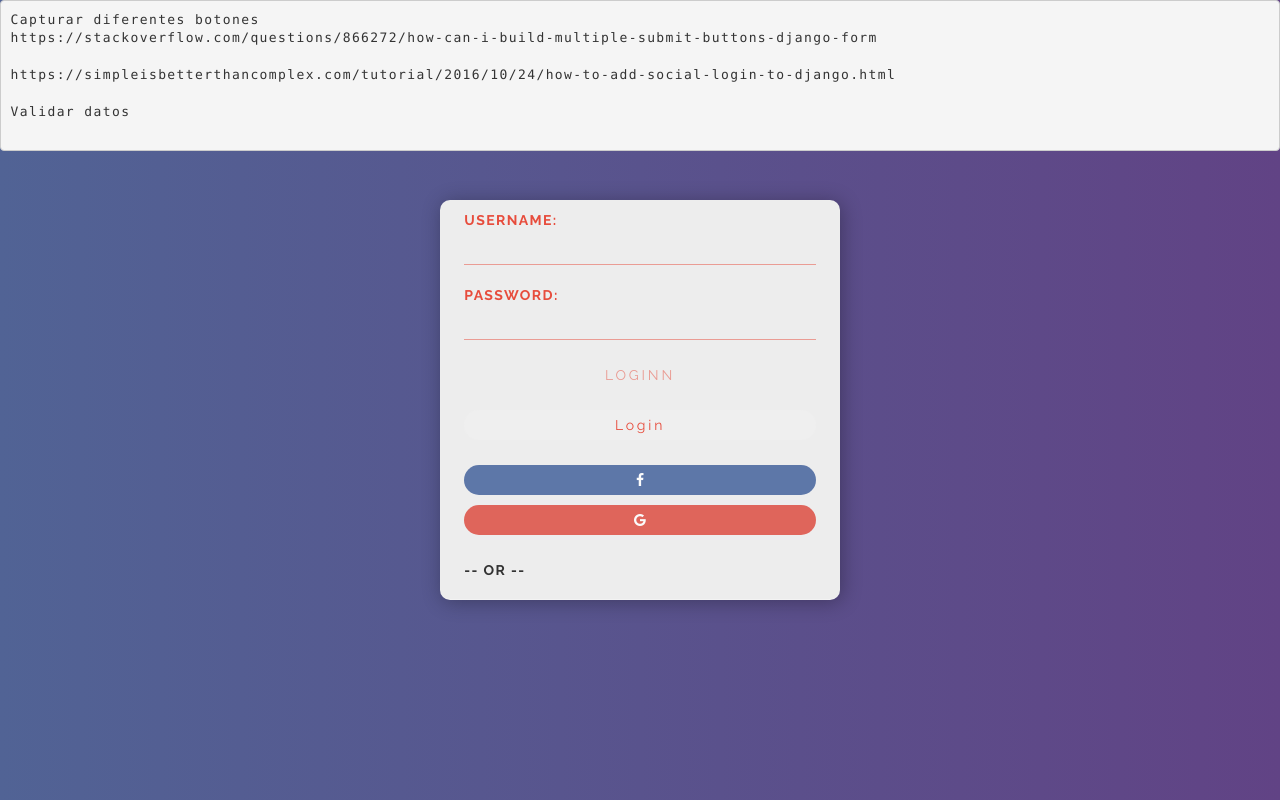
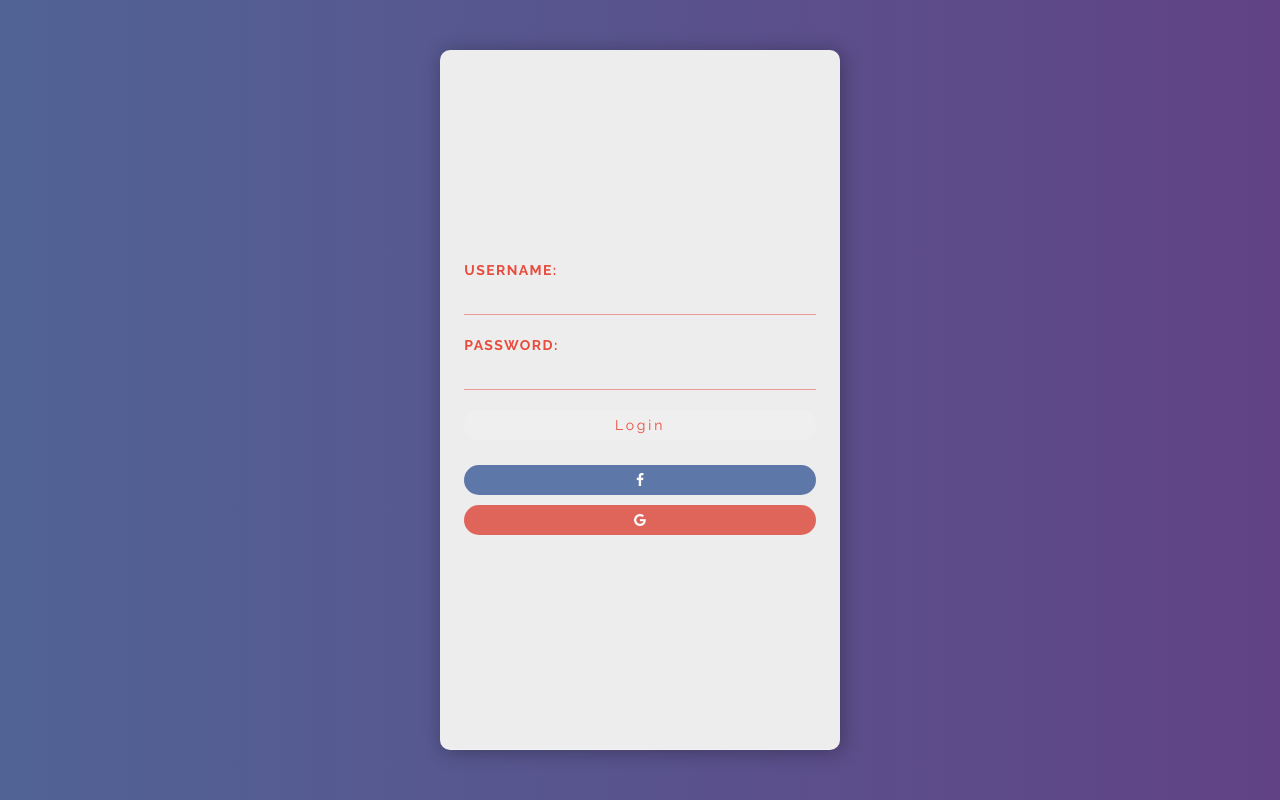
Before and after one commit to GammaPegasi/Kambo, a Django app: page /get_name/ in a window 1280 px wide. Run offline with Django 3.2, Linux system fonts and the light colour scheme; some libraries are stand-ins or nearby versions.

Commit message:
login with django rest framework

```diff
--- a/mysite/view.py
+++ b/mysite/view.py
@@ -72,16 +72,16 @@ def submitedData(request):
 def salvattore(request):
    return render(request, 'salvattore.html')
 
-@login_required(login_url='/loginForm/')
+@login_required()
 def newspaper(request):
    return render(request, 'newspaper.html')
 
 
-@login_required(login_url='/loginForm/')
+@login_required()
 def camera(request ):
    return render(request, 'camera.html')
 
-@login_required(login_url='/loginForm/')
+@login_required()
 def view_mongo(request, searchKey ):
     client = pymongo.MongoClient('mongodb://hora:hora@ds111798.mlab.com:11798/timestamps')
     db = client.timestamps
@@ -93,7 +93,7 @@ def view_mongo(request, searchKey ):
     return HttpResponse(docs, content_type='application/json', )
 
 
-@login_required(login_url='/loginForm/')
+@login_required()
 def mongo_quick_search(request, searchKey):
     client = pymongo.MongoClient('mongodb://hora:hora@ds111798.mlab.com:11798/timestamps')
     db = client.timestamps
@@ -109,7 +109,7 @@ def mongo_quick_search(request, searchKey):
     return response
 
 
-@login_required(login_url='/loginForm/')
+@login_required()
 # def mongo_js(request, searchKey):
 def mongo_js(request ):
     client = pymongo.MongoClient('mongodb://hora:hora@ds111798.mlab.com:11798/timestamps')
@@ -123,11 +123,11 @@ def mongo_js(request ):
     # json.loads](str( page.fetch()  ))
     # cursor  = db.items.find( { 'price': { '$gt': 5000, '$lt': 5500 } }).skip(0).limit(25)
 
-@login_required(login_url='/loginForm/')
+@login_required()
 def send_retrieve_favorite(request):
    return render(request, 'send_retrieve_favorite.html', { 'user' : 'alex'} )
 
-# @login_required(login_url='/loginForm/')
+# @login_required()
 # def json_favorites_post(request, id_prod):
 #     #alx = User.objects.all()[0]
 #     f = Favo.objects.get(user = request.user)
@@ -139,7 +139,7 @@ def send_retrieve_favorite(request):
     # # return JsonResponse(f.json_favorite_ids, safe=False)
     # return JsonResponse({"id_prod": id_prod }, safe=False)
 
-# @login_required(login_url='/loginForm/')
+# @login_required()
 # def json_favorites(request):
 #     # alx = User.objects.all()[0]
 #     #f = Favorite.objects.get(user = alx)
@@ -151,16 +151,16 @@ def list_cars_json(request):  # static html file with javascript
     car_list = list(autos)
     return JsonResponse(car_list, safe=False)
 
-@login_required(login_url='/loginForm/')
+@login_required()
 def find_files(request):
    return render(request, 'find_files.html')
 
 
-@login_required(login_url='/loginForm/')
+@login_required()
 def mongodb(request):
    return render(request, 'mongodb.html')
 
-@login_required(login_url='/loginForm/')
+@login_required()
 def response_json_search_files(request, searchKey):
     command = 'find /home/kambo/mysite -name *' + searchKey + '*.*'
     out = os.popen(command).readlines()
@@ -172,7 +172,7 @@ def response_json_search_files(request, searchKey):
     #         send.append(ln)
     return JsonResponse(out, safe=False)
 
-@login_required(login_url='/loginForm/')
+@login_required()
 def response_json_grep(request, grepKey):
     command =  'grep -rn \'/home/kambo/mysite\' -e \''+ grepKey+'\''
     out = os.popen(command).readlines()
@@ -182,25 +182,24 @@ def response_json_grep(request, grepKey):
             send.append(ln)
     return JsonResponse(send, safe=False)
 
-@login_required(login_url='/loginForm/')
+@login_required()
 def searchAngularJS(request):  # static html file with javascript
    return render(request, 'searchAngularJS.html')
 
 
-@login_required(login_url='/loginForm/')
+@login_required()
 def url_index(request):  # static html file with javascript
    return render(request, 'url_index.html')
 
-@login_required(login_url='/loginForm/')
+@login_required()
 def search_REST_API(request):  # static html file with javascript
    return render_to_response('search_REST_API.html')
 
-# @login_required(login_url='/loginForm/')
-
+@login_required()
 def version(request):  # static html file with javascript
    return render(request, 'version.html', {'user': request.user, 'request': request.method} )
 
-@login_required(login_url='/loginForm/')
+@login_required()
 def popover(request):  # static html file with javascript
    return render_to_response('popover.html')
 
@@ -210,15 +209,15 @@ def loginForm(request):  # static html file with javascript
 # **************************************************************
 
 # import json
-@login_required(login_url='/loginForm/')
+@login_required()
 def render_json_rep_template(request):
     return render(request, 'render_json_rep_template.html')
 
-@login_required(login_url='/loginForm/')
+@login_required()
 def geolocalization_template(request):
     return render(request, 'geolocalization_template.html')
 
-@login_required(login_url='/loginForm/')
+@login_required()
 def response_json_rep(request):
     car = Car.objects.filter(brand="Renault")
     json_obj = car[0].json_rep
@@ -228,7 +227,7 @@ from django.db.models import Q
 from django.core.paginator import Paginator #, EmptyPage, PageNotAnInteger
 
 
-@login_required(login_url='/loginForm/')
+@login_required()
 def simpleSearch(request):
 
     req_param = ''
@@ -248,12 +247,12 @@ def simpleSearch(request):
     return render(request,"simpleSearch.html",{'req': request, 'host': request.get_host(), 'params': request.content_params, 'setCars': setCars , 'pagina': page, 'req_param':req_param } )
 
 
-@login_required(login_url='/loginForm/')
+@login_required()
 def form(request):  # static html file with javascript
    return render(request, 'form.html', {})
 
 
-@login_required(login_url='/loginForm/')
+@login_required()
 def message(request):  # static html file with javascript
    return render_to_response('message.html')
 
--- a/templates/loginForm.html
+++ b/templates/loginForm.html
@@ -20,130 +20,9 @@
 
 </head>
 
+<link href="/static/css/validForm.css" rel="stylesheet">
 
-<style>
-@import url("https://fonts.googleapis.com/css?family=Raleway:400,400i,700");
 
-* {
-  margin: 0;
-  padding: 0;
-  box-sizing: border-box;
-}
-
-html, body {
-  width: 100%;
-  height: 100%;
-}
-
-body {
- background: #614385;  /* fallback for old browsers */
-background: -webkit-linear-gradient(to right, #516395, #614385);  /* Chrome 10-25, Safari 5.1-6 */
-background: linear-gradient(to right, #516395, #614385); /* W3C, IE 10+/ Edge, Firefox 16+, Chrome 26+, Opera 12+, Safari 7+ */
-  font-family: 'Raleway', sans-serif;
-  letter-spacing: 0.1em;
-}
-
-  .container {
-    width: 400px;
-    height: 400px;
-    background: #EDEDED;
-    position: absolute;
-    margin: auto;
-    top: 0;
-    bottom: 0;
-    left: 0;
-    right: 0;
-    border-radius: 10px;
-    border-bottom: 1px solid rgba(255, 255, 255, 0.3);
-    box-shadow: 2px 2px 20px rgba(0, 0, 0, 0.3);
-  }
-
-    .content-container {
-      width: 95%;
-      height: 100%;
-      position: relative;
-      margin: auto;
-      display: flex;
-      flex-direction: column;
-      justify-content: center;
-    }
-        label {
-          color: #E74C3C;
-          text-transform: uppercase;
-        }
-        input {
-          width: 100%;
-          height: 30px;
-          margin-bottom: 20px;
-          background: none;
-          color: #E74C3C;
-          border: none;
-          border-bottom: 1px solid #E74C3C;
-          opacity: 0.5;
-          transition: opacity 0.3s;
-        }
-        input:hover {
-          opacity: 1;
-        }
-        input:focus {
-          outline: none;
-        }
-      .frg-password {
-        text-decoration: none;
-        color: #E74C3C;
-      }
-      .frg-password:hover {
-        color: black;
-      }
-      .frg-password:visited {
-        color: #E74C3C;
-      }
-      .login {
-        width: 100%;
-        height: 30px;
-        border: none;
-        margin-bottom: 20px;
-        border-radius: 25px;
-        font-family: 'Raleway', sans-serif;
-        letter-spacing: 0.2em;
-        color: #E74C3C;
-        transition: background 1s, color 1s;
-      }
-      .login:hover {
-        background: #E74C3C;
-        color: #ECF0F1;
-        cursor: pointer;
-      }
-      .media {
-        width: 100%;
-        height: 30px;
-        border: none;
-        margin: 5px 0;
-        border-radius: 25px;
-        opacity: 0.8;
-        transition: opacity 0.3s;
-      }
-      .media:hover {
-        opacity: 1;
-        cursor: pointer;
-      }
-      .fb {
-        background: #3A5A98;
-        color: white;
-      }
-      .g {
-        background: #DC4437;
-        color: white;
-      }
-      button:focus {
-        outline: none;
-      }
-
-      input:focus {
-        outline: none;
-      }
-
-</style>
 
 <body>
 
@@ -167,31 +46,17 @@ background: linear-gradient(to right, #516395, #614385); /* W3C, IE 10+/ Edge, F
             {{ form.password }}
         </div>
 
-        <input type="submit" class="login" type="submit" value="LOGINN">
         <button class="login"> Login</button>
         <button class="media fb" name='facebook'><i class="fa fa-facebook" aria-hidden="true"></i></button>
         <button class="media g" name='google' ><i class="fa fa-google" aria-hidden="true"></i></button>
     </form>
-<br>
-  <p><strong>-- OR --</strong></p>
+
 
   </div>
 
 </div>
 
-<div>
 
-<pre>
-Capturar diferentes botones
-https://stackoverflow.com/questions/866272/how-can-i-build-multiple-submit-buttons-django-form
-
-https://simpleisbetterthancomplex.com/tutorial/2016/10/24/how-to-add-social-login-to-django.html
-
-Validar datos
-
-</pre>
-
-</div>
 
 </body>
 
```
Also changed, not shown: mysite/settings.py (+5 -14 lines), 1 other file.
